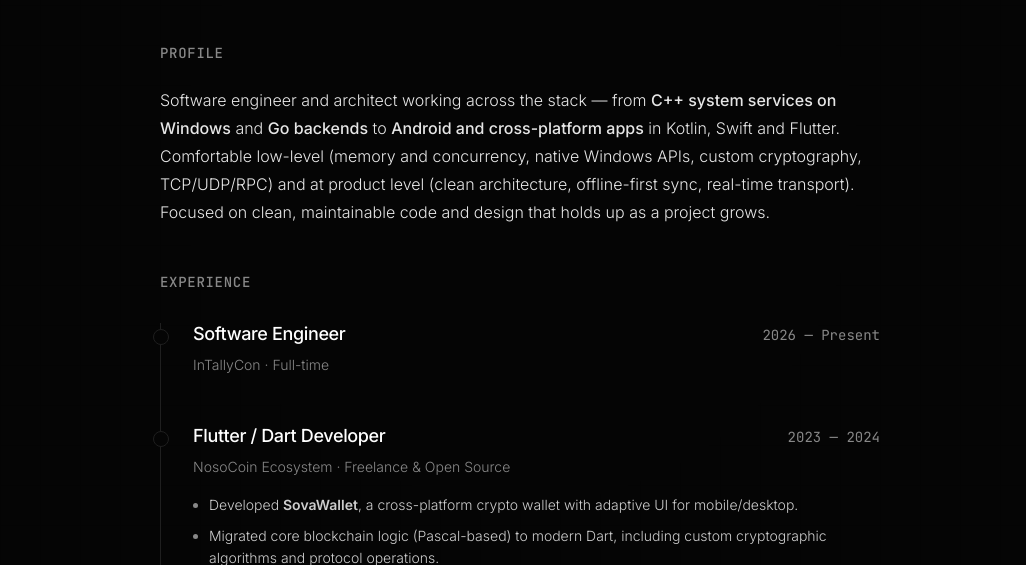
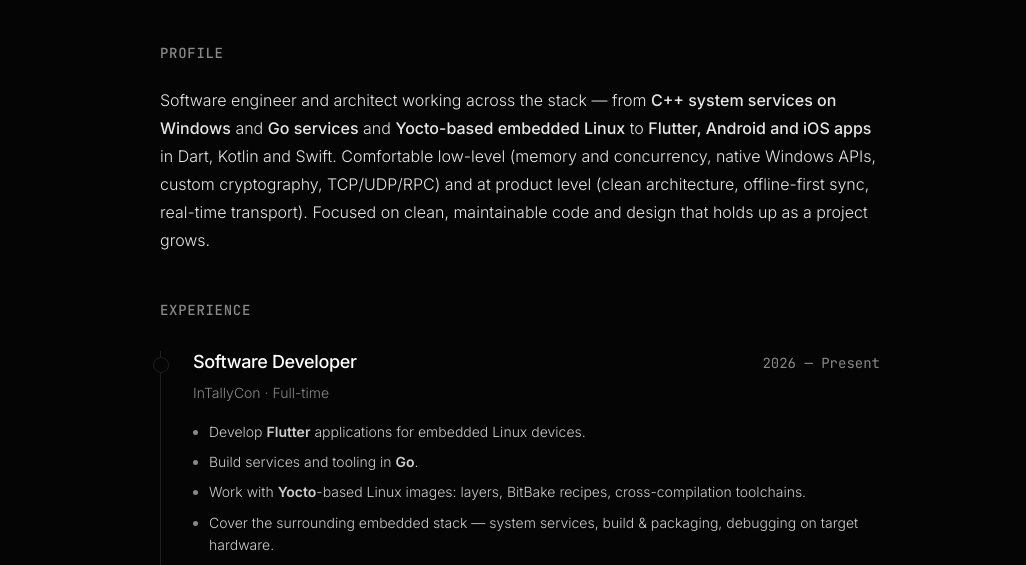
Before and after one commit to pasichDev/pasich-site, an Astro site: page /cv in a window 1280 px wide. Shown: the part 235-800 px from the top of the page, without its empty margins (120-1146 px from the left). Built offline with nearby package versions, Linux system fonts and the light colour scheme; Astro itself is replaced by a stand-in of ours.

Commit message:
feat(cv): add InTallyCon role and Flutter/Go/Yocto experience
Fill in the current Software Developer position, mention embedded Linux
in the profile, and add an Embedded Linux skills block.

```diff
--- a/src/pages/cv.astro
+++ b/src/pages/cv.astro
@@ -4,11 +4,16 @@ import { Icon } from 'astro-icon/components';
 
 const experience = [
   {
-    title: 'Software Engineer',
+    title: 'Software Developer',
     period: '2026 — Present',
     company: 'InTallyCon · Full-time',
-    achievements: [],
-    tags: []
+    achievements: [
+      'Develop <strong>Flutter</strong> applications for embedded Linux devices.',
+      'Build services and tooling in <strong>Go</strong>.',
+      'Work with <strong>Yocto</strong>-based Linux images: layers, BitBake recipes, cross-compilation toolchains.',
+      'Cover the surrounding embedded stack — system services, build & packaging, debugging on target hardware.'
+    ],
+    tags: ['Flutter', 'Go', 'Yocto', 'Embedded Linux']
   },
   {
     title: 'Flutter / Dart Developer',
@@ -65,7 +70,7 @@ const structuredData = {
 
 <BaseLayout
   title="CV — Andrii Pasichnyk"
-  description="Resume of Andrii Pasichnyk — Software Architect. C++ system services on Windows, Go backends, and mobile apps in Kotlin, Swift and Flutter."
+  description="Resume of Andrii Pasichnyk — Software Architect. Flutter, Go and Yocto-based embedded Linux; C++ system services on Windows; mobile apps in Kotlin and Swift."
   canonical="https://pasichdev.xyz/cv"
   structuredData={structuredData}
 >
@@ -98,8 +103,9 @@ const structuredData = {
       <p class="text-accent leading-relaxed" style="font-weight: 300; opacity: 0.9;">
         Software engineer and architect working across the stack — from
         <strong class="font-medium">C++ system services on Windows</strong> and
-        <strong class="font-medium">Go backends</strong> to
-        <strong class="font-medium">Android and cross-platform apps</strong> in Kotlin, Swift and Flutter.
+        <strong class="font-medium">Go services</strong> and
+        <strong class="font-medium">Yocto-based embedded Linux</strong> to
+        <strong class="font-medium">Flutter, Android and iOS apps</strong> in Dart, Kotlin and Swift.
         Comfortable low-level (memory and concurrency, native Windows APIs, custom cryptography, TCP/UDP/RPC)
         and at product level (clean architecture, offline-first sync, real-time transport).
         Focused on clean, maintainable code and design that holds up as a project grows.
@@ -146,6 +152,13 @@ const structuredData = {
           <h4 class="text-accent text-sm font-medium mb-4">Systems & Backend</h4>
           <p class="text-sm text-dim leading-relaxed">
             C++ (Windows services, WireGuard-NT, Win32/IPC, BCrypt/CNG, memory safety), Go (REST, encryption at rest, reproducible builds, SQLite without cgo).
+          </p>
+        </div>
+
+        <div>
+          <h4 class="text-accent text-sm font-medium mb-4">Embedded Linux</h4>
+          <p class="text-sm text-dim leading-relaxed">
+            Yocto Project / OpenEmbedded (layers, BitBake recipes, SDKs), cross-compilation, systemd, Flutter on embedded targets.
           </p>
         </div>
 
```
